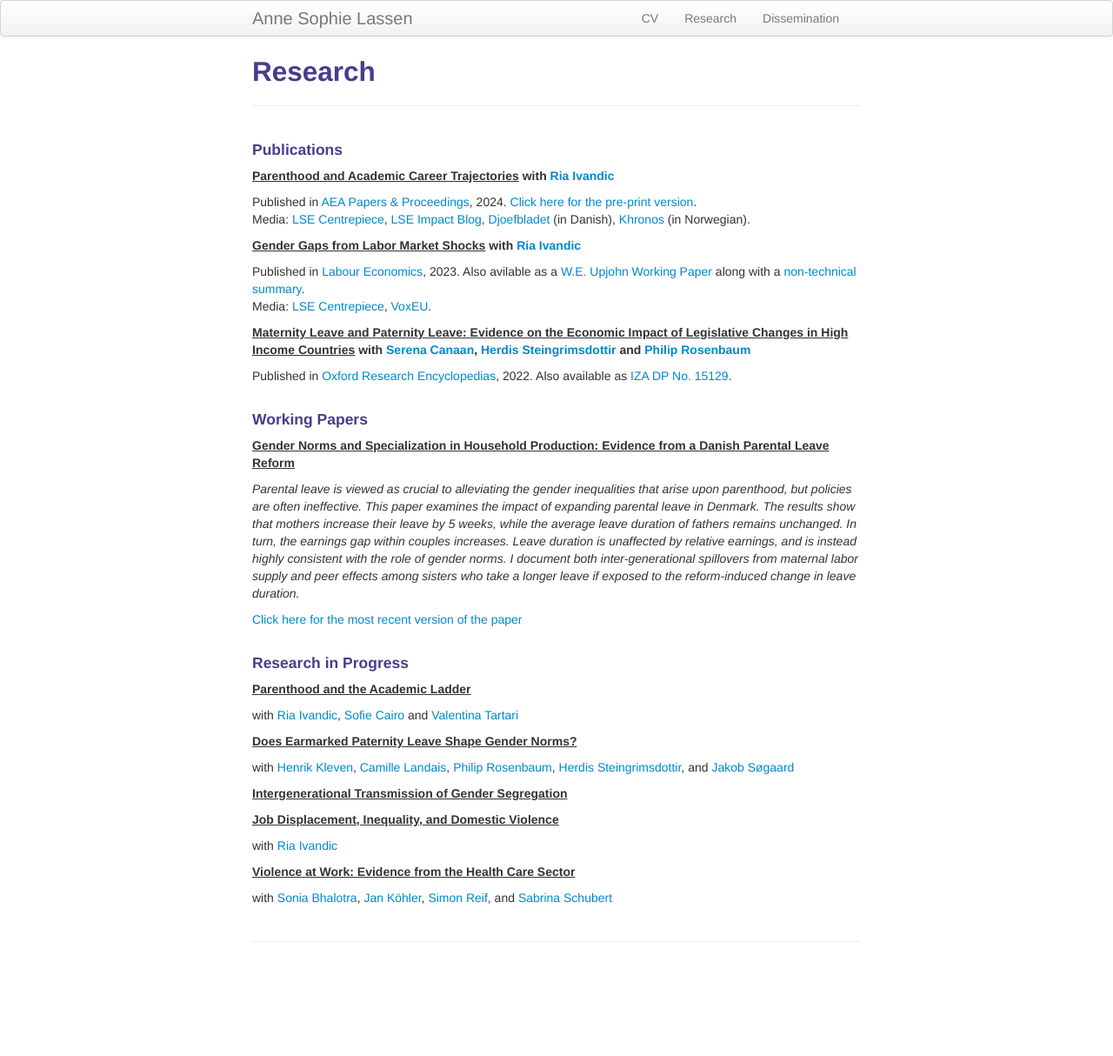
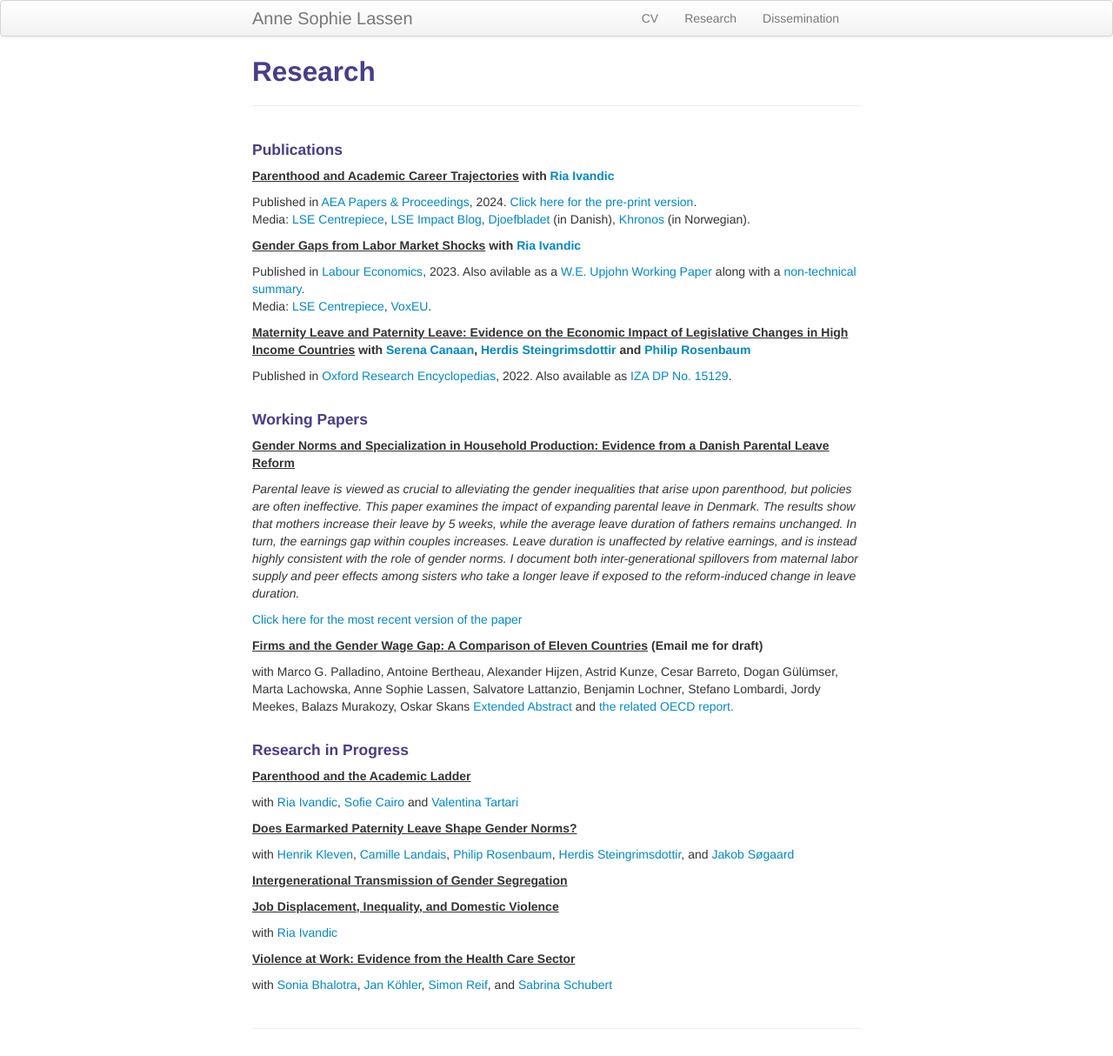
Before and after one commit to annesophielassen/annesophielassen.github.io, a Jekyll site: the page built from pages/research.md, in a window 1280 px wide. Shown: the whole page at 87% size. Built offline with Jekyll 4.4.1, drawn with Linux system fonts in a browser that asks for light colours; before the commit the page ends 1114 px from its top, so only the background shows below that.

Commit message:
Update research.md

```diff
--- a/pages/research.md
+++ b/pages/research.md
@@ -26,6 +26,11 @@ I document both inter-generational spillovers from maternal labor supply and pee
 
 [Click here for the most recent version of the paper]({{ BASE_PATH}}/pages/working_papers/JMP_ParentalLeave_Lassen.pdf)
 <br>
+
+##### <u>Firms and the Gender Wage Gap: A Comparison of Eleven Countries</u> (Email me for draft)
+with  Marco G. Palladino, Antoine Bertheau, Alexander Hijzen, Astrid Kunze, Cesar Barreto, Dogan Gülümser, Marta Lachowska, Anne Sophie Lassen, Salvatore Lattanzio, Benjamin Lochner, Stefano Lombardi, Jordy Meekes, Balazs Murakozy, Oskar Skans
+<a href="https://www.antoinebertheau.com/uploads/1/0/4/1/104122340/gwg_across_countries_abstract_online.pdf">Extended Abstract </a> and <a href="https://www.oecd.org/en/publications/the-role-of-bargaining-and-discrimination-in-the-gender-wage-gap-in-france_1fd68687-en.html">the related OECD report.</a>
+<br>
 <br>
 #### Research in Progress
 
```
